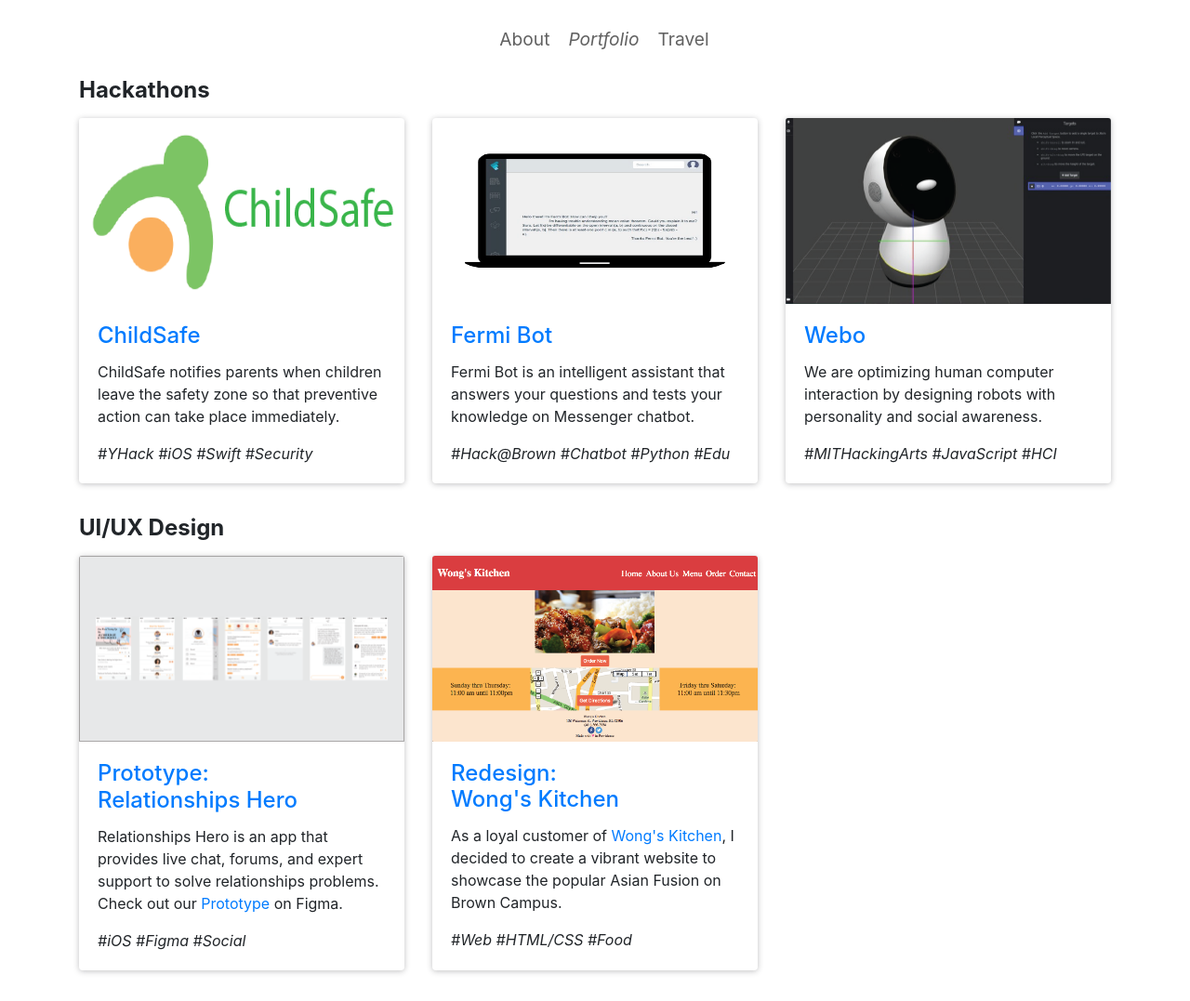
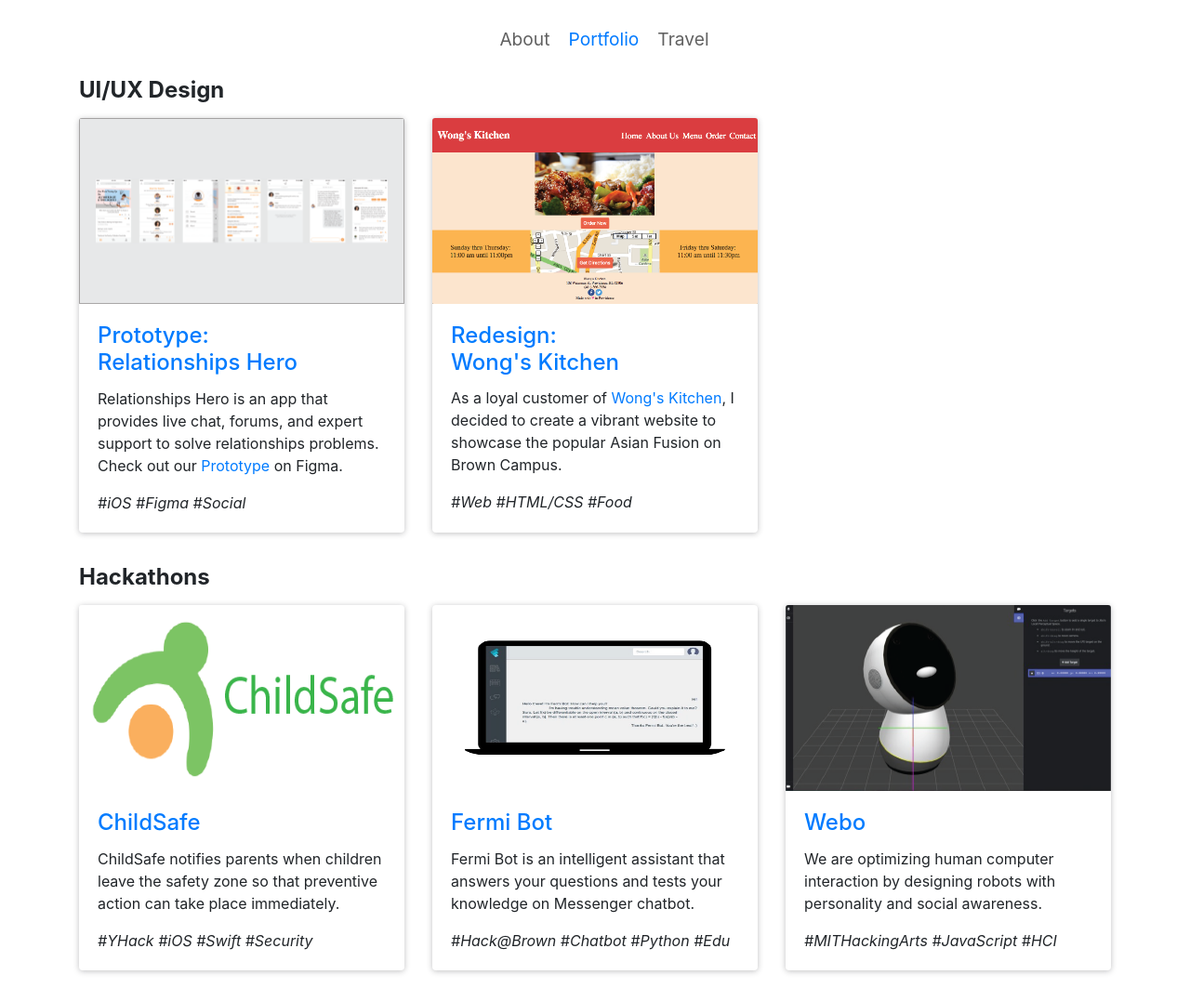
Before and after one commit to hsinlei/hsinlei.github.io, a website: page index.html in a window 1280 px wide. Shown: the part 180-1257 px from the top of the page at 93% size. Drawn offline with Linux system fonts and the light colour scheme.

Commit message:
update navigation and portfolio layout

```diff
--- a/index.html
+++ b/index.html
@@ -16,8 +16,8 @@
   </head>
 
   <style>
-    .active{
-      font-style: italic;
+    .active .select-button {
+      color: #007aff;
     }
     .tag {
       font-style: italic;
@@ -124,7 +124,43 @@
           </ul>
       </div>
 
-      <!-- TODO: add a work section that features Work Experience -->
+
+      <div class="section-header"> UI/UX Design
+        <!-- TODO: 1. add a see more link
+                   2. how to differentiate code from design -->
+      </div>
+      <div class="row">
+
+        <div class="col-lg-4 col-sm-6 portfolio-item">
+          <div class="card h-100 styled-card">
+            <a href="file/IterativeDesign.pdf" ><img class="card-img-top image-relHero " src="img/relHero.png" alt=""></a>
+            <div class="card-body">
+              <h4 class="card-title">
+                <a href="file/IterativeDesign.pdf">Prototype: </br> Relationships Hero</a>
+              </h4>
+              <p class="card-text">Relationships Hero is an app that provides live chat, forums, and expert support to solve relationships problems. Check out our <a href="https://www.figma.com/file/VkmnA0sd1QH1QPVsexe07Ujz/Relationships-Hero">Prototype</a> on Figma.</p>
+              <div class="tag">
+                #iOS #Figma #Social
+              </div>
+            </div>
+          </div>
+        </div>
+        <div class="col-lg-4 col-sm-6 portfolio-item">
+          <div class="card h-100 styled-card">
+            <a href="file/responsiveRedesign.pdf"><img class="card-img-top img-wongs" src="img/wongs.png" alt=""></a>
+            <div class="card-body">
+              <h4 class="card-title">
+                <a href="file/responsiveRedesign.pdf">Redesign: </br> Wong's Kitchen</a>
+              </h4>
+              <p class="card-text">As a loyal customer of <a href="http://wongskitchen02906.com/">Wong's Kitchen</a>, I decided to create a vibrant website to showcase the popular Asian Fusion on Brown Campus.</p>
+              <div class="tag">
+                #Web #HTML/CSS #Food
+              </div>
+            </div>
+          </div>
+        </div>
+      </div>
+              <!-- TODO: add a work section that features Work Experience -->
       <div class="section-header"> Hackathons
         <!-- TODO: add a see more link -->
       </div>
@@ -174,40 +210,6 @@
           </div>
         </div>
       </div>
-      <div class="section-header"> UI/UX Design
-        <!-- TODO: 1. add a see more link
-                   2. how to differentiate code from design -->
-      </div>
-      <div class="row">
-
-        <div class="col-lg-4 col-sm-6 portfolio-item">
-          <div class="card h-100 styled-card">
-            <a href="file/IterativeDesign.pdf" ><img class="card-img-top image-relHero " src="img/relHero.png" alt=""></a>
-            <div class="card-body">
-              <h4 class="card-title">
-                <a href="file/IterativeDesign.pdf">Prototype: </br> Relationships Hero</a>
-              </h4>
-              <p class="card-text">Relationships Hero is an app that provides live chat, forums, and expert support to solve relationships problems. Check out our <a href="https://www.figma.com/file/VkmnA0sd1QH1QPVsexe07Ujz/Relationships-Hero">Prototype</a> on Figma.</p>
-              <div class="tag">
-                #iOS #Figma #Social
-              </div>
-            </div>
-          </div>
-        </div>
-        <div class="col-lg-4 col-sm-6 portfolio-item">
-          <div class="card h-100 styled-card">
-            <a href="file/responsiveRedesign.pdf"><img class="card-img-top img-wongs" src="img/wongs.png" alt=""></a>
-            <div class="card-body">
-              <h4 class="card-title">
-                <a href="file/responsiveRedesign.pdf">Redesign: </br> Wong's Kitchen</a>
-              </h4>
-              <p class="card-text">As a loyal customer of <a href="http://wongskitchen02906.com/">Wong's Kitchen</a>, I decided to create a vibrant website to showcase the popular Asian Fusion on Brown Campus.</p>
-              <div class="tag">
-                #Web #HTML/CSS #Food
-              </div>
-            </div>
-          </div>
-        </div>
         <!-- TODO: add more projects -->
 <!--         <div class="col-lg-4 col-sm-6 portfolio-item">
           <div class="card h-100">
```
Also changed, not shown: about.html (+4 -15 lines), travel.html (+2 -2 lines).
